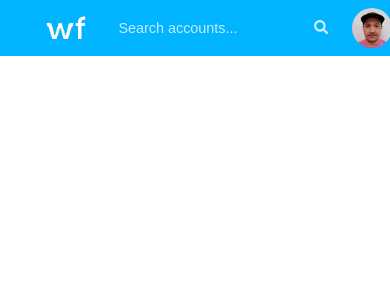
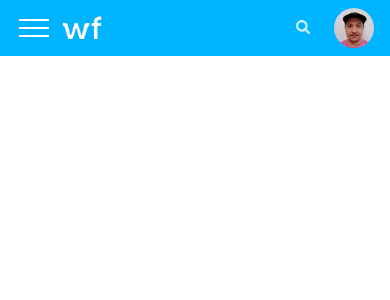
Before and after one commit to joejcox/workflow, a React (Create React App) app: page / in a window 390 px wide. Shown: the top 300 px of the page. Built offline with nearby package versions, Linux system fonts and the light colour scheme.

Commit message:
Fixed mobile header styles to display avatar. Search field hidden on mobile now. Set overflow on wrapper

```diff
--- a/src/App.global.scss
+++ b/src/App.global.scss
@@ -1,4 +1,9 @@
 .container {
-  padding: 0 1.5rem;
-  width: 100%;
+  padding: 0 1rem;
 }
+
+@media screen and (min-width: 896px) {
+  .container {
+    padding: 0 1.5rem;
+  }
+}
--- a/src/App.module.scss
+++ b/src/App.module.scss
@@ -9,6 +9,8 @@ html {
   height: 100%;
 }
 .wrapper {
+  width: 100%;
+  overflow: hidden;
   height: 100vh;
   min-height: 100vh;
   display: flex;
--- a/src/components/Header/Hamburger/Hamburger.module.scss
+++ b/src/components/Header/Hamburger/Hamburger.module.scss
@@ -12,7 +12,7 @@
   span {
     transition: opacity 0.2s ease, transform 0.2s ease;
     opacity: 1;
-    width: 100%;
+    min-width: 30px;
     height: 2px;
     background: #fff;
   }
--- a/src/components/Header/Header.module.scss
+++ b/src/components/Header/Header.module.scss
@@ -1,4 +1,5 @@
 .site_header {
+  width: 100%;
   padding: 0.5rem 0;
   background: #00b4ff;
 }
--- a/src/components/Header/Search/Search.module.scss
+++ b/src/components/Header/Search/Search.module.scss
@@ -14,6 +14,8 @@
   font-size: 0.9rem;
   color: white;
   background: transparent;
+  margin-left: auto;
+  max-width: 0;
 }
 
 .search_bar::placeholder {
@@ -50,6 +52,7 @@
     color: #3c3c3c;
     background: white;
     box-shadow: inset 0 0 8px rgb(220, 220, 220);
+    max-width: 100%;
   }
 
   .search_bar:focus,
--- a/src/components/Sidebar/Sidebar.module.scss
+++ b/src/components/Sidebar/Sidebar.module.scss
@@ -4,7 +4,7 @@
   width: 100%;
   background-color: #00b4ff;
   height: 100%;
-  position: absolute;
+  position: fixed;
   top: 0;
   left: 0;
   transform: translateX(-100%);
```
